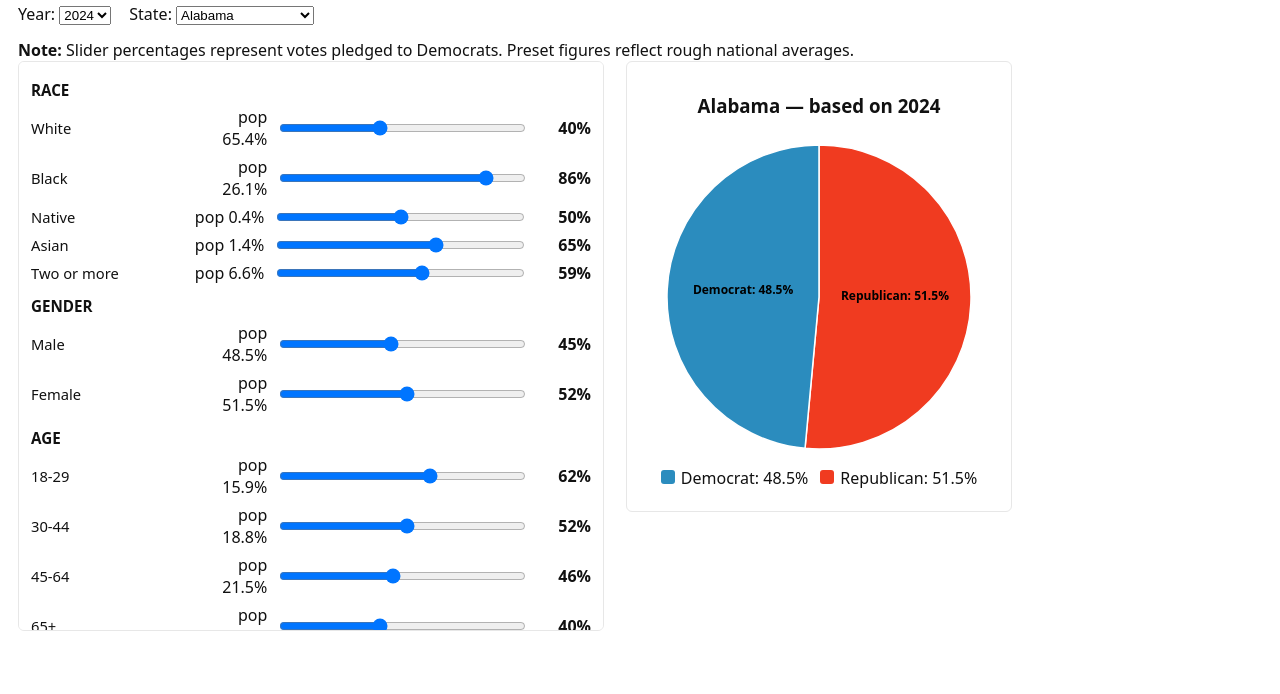
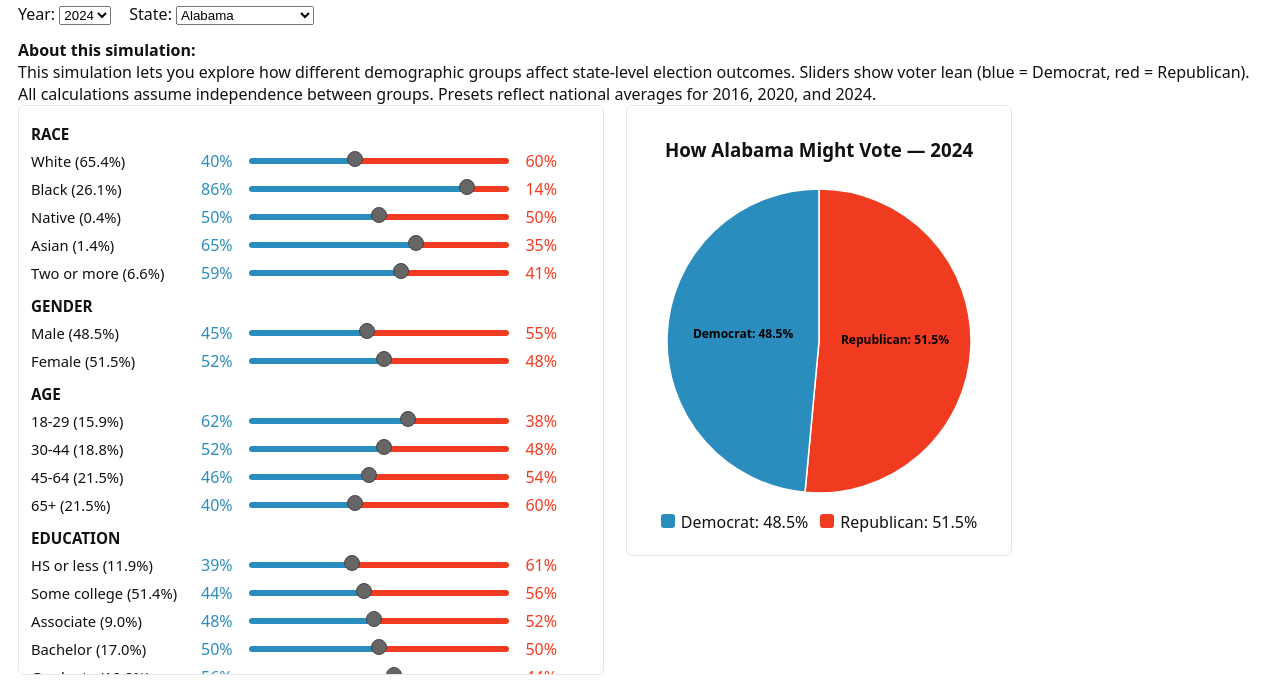
Before and after one commit to trentonki/trentonki.github.io, a plain HTML site: page index.html in a window 1280 px wide. Shown: the part 67-761 px from the top of the page. Drawn offline with nearby package versions, Linux system fonts and the light colour scheme.

Commit message:
added post-feedback session adjustments

```diff
--- a/index.html
+++ b/index.html
@@ -24,6 +24,48 @@
     .legend .sw { width:14px; height:14px; display:inline-block; border-radius:3px; margin-right:6px; }
     .note { margin-top:10px; color:#555; font-size:0.88rem; }
     .error { color:crimson; font-weight:600; }
+
+    /* partisan gradient slider: blue → red */
+    input[type=range] {
+    -webkit-appearance: none;
+    background: linear-gradient(to right, #f03b20, #aaa, #2b8cbe);
+    height: 6px;
+    border-radius: 4px;
+}
+
+/* remove default chrome track */
+input[type=range]::-webkit-slider-runnable-track {
+  background: transparent;
+}
+
+/* thumb (custom) */
+input[type=range]::-webkit-slider-thumb {
+  -webkit-appearance: none;
+  height: 16px;
+  width: 16px;
+  border-radius: 50%;
+  background: #666;
+  border: 1px solid #444;
+  cursor: pointer;
+  margin-top: -5px;
+}
+
+/* Firefox support */
+input[type=range]::-moz-range-track {
+  background: linear-gradient(to right, #2b8cbe, #aaa, #f03b20);
+  height: 6px;
+  border-radius: 4px;
+}
+
+input[type=range]::-moz-range-thumb {
+  height: 16px;
+  width: 16px;
+  border-radius: 50%;
+  background: #666;
+  border: 1px solid #444;
+  cursor: pointer;
+}
+
   </style>
 </head>
 <body>
@@ -43,9 +85,18 @@
     </div>
   </div>
 
-    <div id="sliders-info">
-        <strong>Note:</strong> Slider percentages represent votes pledged to Democrats. Preset figures reflect rough national averages.
-    </div>
+<div>
+  <strong>About this simulation:</strong>
+  <div class="info-tooltip">
+    This simulation lets you explore how different demographic groups affect state-level election outcomes.
+    Sliders show voter lean (blue = Democrat, red = Republican). All calculations assume independence between groups.
+    Presets reflect national averages for 2016, 2020, and 2024.
+  </div>
+</div>
+
+
+
+
 
   <div class="main">
     <div id="sliders" class="panel">
--- a/main.js
+++ b/main.js
@@ -134,37 +134,79 @@ document.addEventListener("DOMContentLoaded", () => {
   // Build UI
   // ---------------------------------------------------
 function buildSlidersUI(year) {
-    slidersDiv.html("");
+  slidersDiv.html(""); // clear old sliders
+
   Object.keys(GROUPS).forEach(group => {
     const box = slidersDiv.append("div").attr("class", "group");
     box.append("h4").text(group.toUpperCase());
+
     GROUPS[group].forEach(key => {
       const row = box.append("div").attr("class", "row");
-        row.append("label").text(key);
 
-        const popSpan = row.append("span").attr("class", "poppct")
-          .style("min-width","70px").style("text-align","right");
+      // Label with population placeholder
+      const labelSel = row.append("label").text(key);
+      const labelNode = labelSel.node();
 
+      // Left (Dem) span
+      const leftSpan = row.append("span")
+        .attr("class", "left-val")
+        .style("width","36px")
+        .style("text-align","left")
+        .style("color","#2b8cbe"); // blue
+
+      // Slider input
       const input = row.append("input")
         .attr("type","range")
-          .attr("min", 0)
-          .attr("max", 1)
-          .attr("step", 0.01)
-          .attr("value", sliders[group][key])
-          .on("input", function() {
-            sliders[group][key] = Number(this.value);
-            row.select(".val").text(Math.round(Number(this.value)*100) + "%");
+        .attr("min",0)
+        .attr("max",1)
+        .attr("step",0.01)
+        .attr("value", sliders[group][key]);
+
+      // Right (Rep) span
+      const rightSpan = row.append("span")
+        .attr("class", "right-val")
+        .style("width","36px")
+        .style("text-align","right")
+        .style("color","#f03b20"); // red
+
+      // Store meta
+      input.node().__meta = { group, key, labelNode, leftSpan, rightSpan };
+
+      // Input handler
+      input.on("input", function() {
+      const val = Number(this.value);
+      sliders[group][key] = val;
+
+      leftSpan.text(Math.round(val*100)+"%");
+      rightSpan.text(Math.round((1-val)*100)+"%");
+
+      // Dot color
+      const r = Math.round( (1-val)*43 + val*240 );
+      const g = Math.round( (1-val)*140 + val*59 );
+      const b = Math.round( (1-val)*190 + val*32 );
+      this.style.setProperty("--thumb-color", `rgb(${r},${g},${b})`);
+
+      // Gradient
+      const percent = val * 100;
+      this.style.background = `linear-gradient(to right,
+        #2b8cbe 0%,
+        #2b8cbe ${percent}%,
+        #888 ${percent}%,
+        #888 ${percent+0.1}%,
+        #f03b20 ${percent+0.1}%,
+        #f03b20 100%)`;
+
         drawForSelected();
       });
 
-        row.append("span")
-          .attr("class","val")
-          .text(Math.round(sliders[group][key]*100) + "%");
-
-        input.node().__meta = { group, key, popSpan };
+      // initialization
+      input.dispatch("input");
     });
   });
 }
+
+
+
 
   // ---------------------------------------------------
   // Update population labels for sliders
@@ -173,7 +215,7 @@ document.addEventListener("DOMContentLoaded", () => {
   slidersDiv.selectAll("input").each(function() {
     const meta = this.__meta;
     if (!meta) return;
-      const { key, popSpan } = meta;
+    const { key, labelNode } = meta;
 
     let pct = 0;
 
@@ -200,7 +242,12 @@ document.addEventListener("DOMContentLoaded", () => {
       }
     }
 
-      d3.select(popSpan.node()).text(`pop ${(pct*100).toFixed(1)}%`);
+    const pctStr = (pct * 100).toFixed(1) + "%";
+
+    // Update the label DOM node safely: ex. "White (65.4%)"
+    if (labelNode && labelNode instanceof HTMLElement) {
+      d3.select(labelNode).text(`${key} (${pctStr})`);
+    }
   });
 }
 
@@ -266,7 +313,7 @@ document.addEventListener("DOMContentLoaded", () => {
 
     const demShare = totalPop > 0 ? (totalDem / totalPop) : 0.5;
 
-    // Debugging output (very helpful to find missing columns or mis-scaled pct)
+    // Debugging output
     console.debug("DEM DEBUG", {
       state: row.state_name,
       year,
@@ -277,7 +324,7 @@ document.addEventListener("DOMContentLoaded", () => {
       allSlidersAllOne: areAllSlidersOne()
     });
 
-    // If all slider values are exactly 1, demShare should be 1. If not, warn (helps catch missing pop)
+    // If all slider values are exactly 1, demShare should be 1.
     if (areAllSlidersOne() && Math.abs(demShare - 1) > 1e-9) {
       console.warn(`DEM sanity check failed for ${row.state_name} ${year}: all sliders=1 but demShare=${demShare}. Check missing columns listed above.`);
     }
@@ -297,7 +344,7 @@ document.addEventListener("DOMContentLoaded", () => {
   // ---------------------------------------------------
   function drawPie(demShare, stateName, year) {
     g.selectAll("*").remove();
-    chartTitle.text(`${stateName} — based on ${year}`);
+    chartTitle.text(`How ${stateName} Might Vote — ${year}`);
 
     const data = [{key:"Republican", value:1-demShare}, {key:"Democrat", value:demShare}];
 
@@ -341,9 +388,6 @@ document.addEventListener("DOMContentLoaded", () => {
     drawPie(dem, stateName, year);
   }
 
-  // pretty helper (unused in current code but kept)
-  function pretty(s) { return s.replace(/_/g," ").replace(/\b\w/g,c=>c.toUpperCase()); }
-
   // ---------------------------------------------------
   // Initialize
   // ---------------------------------------------------
@@ -365,7 +409,7 @@ document.addEventListener("DOMContentLoaded", () => {
       stateSelect.selectAll("option").data([""].concat(names)).join("option")
         .attr("value", d => d).text(d => d === "" ? "— Select a state —" : d);
 
-      // initialize sliders from presets (if presets exist)
+      // initialize sliders from presets
       const presY = presets?.[defaultYear] || {};
       Object.keys(GROUPS).forEach(group => GROUPS[group].forEach(key => {
         sliders[group][key] = normalizeEntry(presY[group]?.[key]).Dem;
@@ -385,7 +429,7 @@ document.addEventListener("DOMContentLoaded", () => {
 
       stateSelect.on("change", drawForSelected);
 
-      // auto-select first state if none chosen (optional)
+      // auto-select first state if none chosen
       if (!stateSelect.property("value") && names.length) {
         stateSelect.property("value", names[0]);
       }
--- a/styles.css
+++ b/styles.css
@@ -24,3 +24,38 @@ input[type=range] { width:220px; }
 .legend-color { width:14px; height:14px; border-radius:3px; display:inline-block; }
 
 #notes { margin-top:12px; color:#555; font-size:0.88rem; }
+
+input[type=range]::-webkit-slider-thumb {
+  background: var(--thumb-color, #666);
+}
+input[type=range]::-moz-range-thumb {
+  background: var(--thumb-color, #666);
+}
+input[type=range] {
+  -webkit-appearance: none;
+  width: 260px;
+  height: 10px;
+  border-radius: 5px;
+  background: linear-gradient(to right, #2b8cbe 0%, #888 50%, #f03b20 100%);
+  outline: none;
+}
+
+input[type=range]::-webkit-slider-thumb {
+  -webkit-appearance: none;
+  width: 18px;
+  height: 18px;
+  border-radius: 50%;
+  background: var(--thumb-color, #888);
+  cursor: pointer;
+  border: 1px solid #555;
+  margin-top: -4px; /* center the thumb */
+}
+
+input[type=range]::-moz-range-thumb {
+  width: 18px;
+  height: 18px;
+  border-radius: 50%;
+  background: var(--thumb-color, #888);
+  border: 1px solid #555;
+  cursor: pointer;
+}
```
Lines whose indentation alone changed are shown as unchanged.
